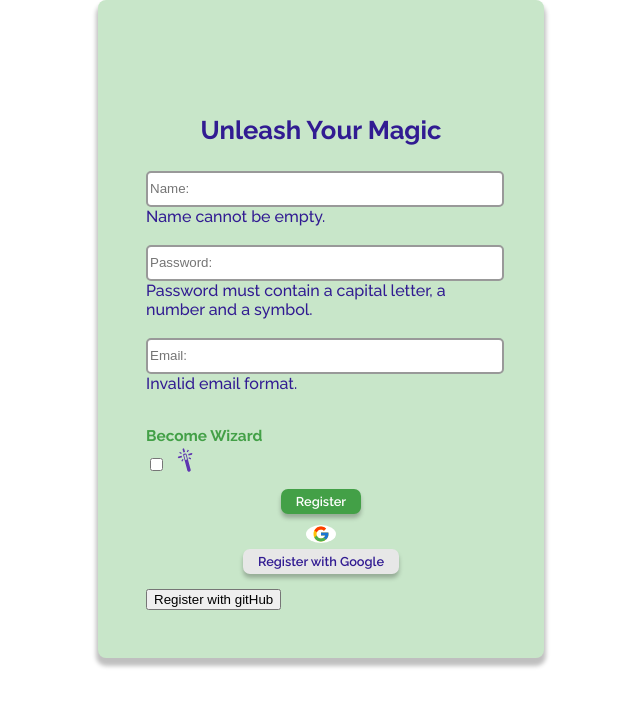
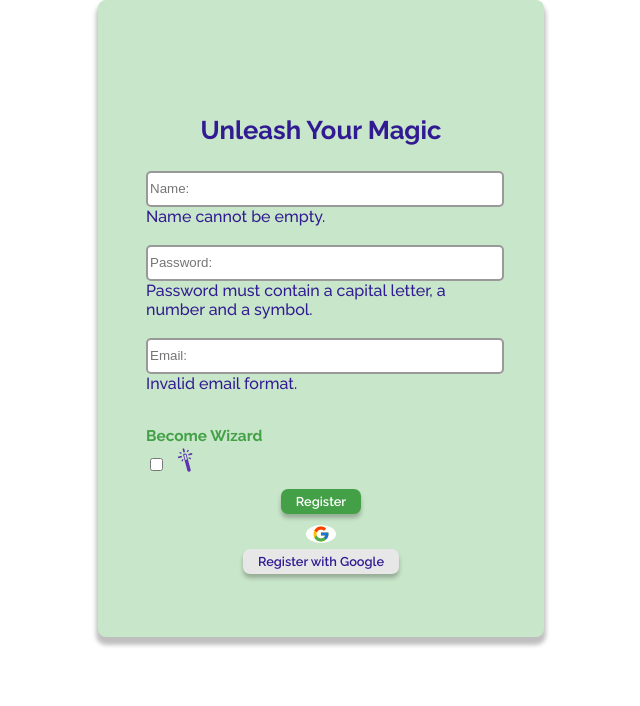
Before and after one commit to Mr-Hache/bidWiz-Frontend, a Next.js app: page /Componets/basicForm in a window 1280 px wide. Shown: the top 706 px of the page, without its empty margins (319-959 px from the left). Built offline with nearby package versions, Linux system fonts and the light colour scheme.

Commit message:
se quitó el login por github, el logueo por github está funcional

```diff
--- a/app/Componets/basicForm/page.tsx
+++ b/app/Componets/basicForm/page.tsx
@@ -12,10 +12,10 @@ import {
 import style from "./basicForm.module.scss";
 import { ImMagicWand } from "react-icons/im";
 
-import { auth, loginWithGoogle, loginWithGithub, createWithEmailAndPassword,userSignOut } from "../../utils/firebase";
+import { auth, loginWithGoogle, createWithEmailAndPassword,userSignOut } from "../../utils/firebase";
 import { useRouter } from "next/navigation";
 import ImageUpload from "../imageUpload/imageUpload";
-import {setPersistence, browserSessionPersistence, sendEmailVerification,   } from "firebase/auth";
+import {setPersistence, browserLocalPersistence, sendEmailVerification, browserSessionPersistence  } from "firebase/auth";
 
 export interface UserFormValues {
   name: string;
@@ -247,35 +247,31 @@ function basicForm() {
 
 
   const handleGoogleSignIn = async (event: React.MouseEvent<HTMLButtonElement>) => {
+    event.preventDefault();
+setPersistence (auth, browserLocalPersistence).then(() => {
+    loginWithGoogle().then((result) => {
+      const user = result.user;
 
-    event.preventDefault();
-
-    setPersistence (auth, browserSessionPersistence).then(() => {
-      loginWithGoogle().then((user) => {
-        console.log(user)
-      }) .catch((error) => {
-        console.log(error);
+      fetch(`https://bidwiz-backend-production-db77.up.railway.app/users/emails`)
+      .then((response) => response.json())
+      .then((data) => {
+        const emails = data.map((item: string) => item)
+        if(emails.includes(user.email)){
+          console.log("usuario solo autenticado")
+        }else{
+          createUser({email: user.email?user.email: "", name: user.displayName? user.displayName:"", uidFireBase:user.uid, isWizard:false})
+          console.log("usuario creado y autenticado")
+        }
       })
-    }) .catch((error) => {
-      console.log(error);
+      router.push("/offerBoard")
+    }).catch((error) => {
+      console.log(error)
     })
+}).catch((error) => {
+  console.log(error)
+})
   };
 
-  const handleGithubSignIn = (event: React.MouseEvent<HTMLButtonElement>) => {
-    setPersistence (auth, browserSessionPersistence).then(() => {
-      event.preventDefault();
-      loginWithGithub().then((user) => {
-       console.log(user)
-      }).catch((error) => {
-         console.log(error);
-      })
-
-    }) .catch((error) => {
-      console.log(error);
-    })
-
-
-  }
 
 
   // -------------HandleImage-------------------
@@ -450,11 +446,7 @@ function basicForm() {
           </button>
         </div>
       </div>
-      <div>
-          <button  onClick={handleGithubSignIn}>
-            Register with gitHub
-          </button>
-        </div>
+
 
     </form>
   );
```
